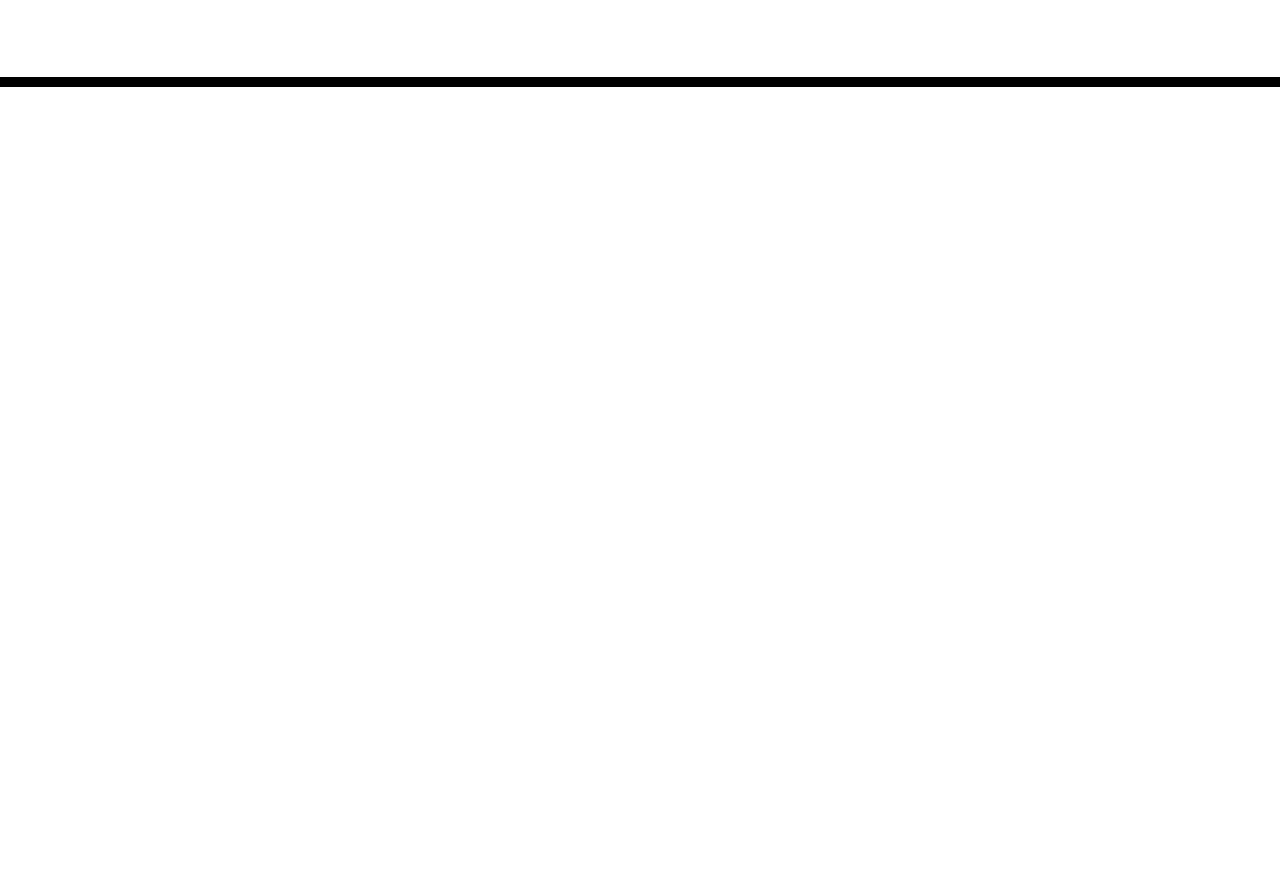
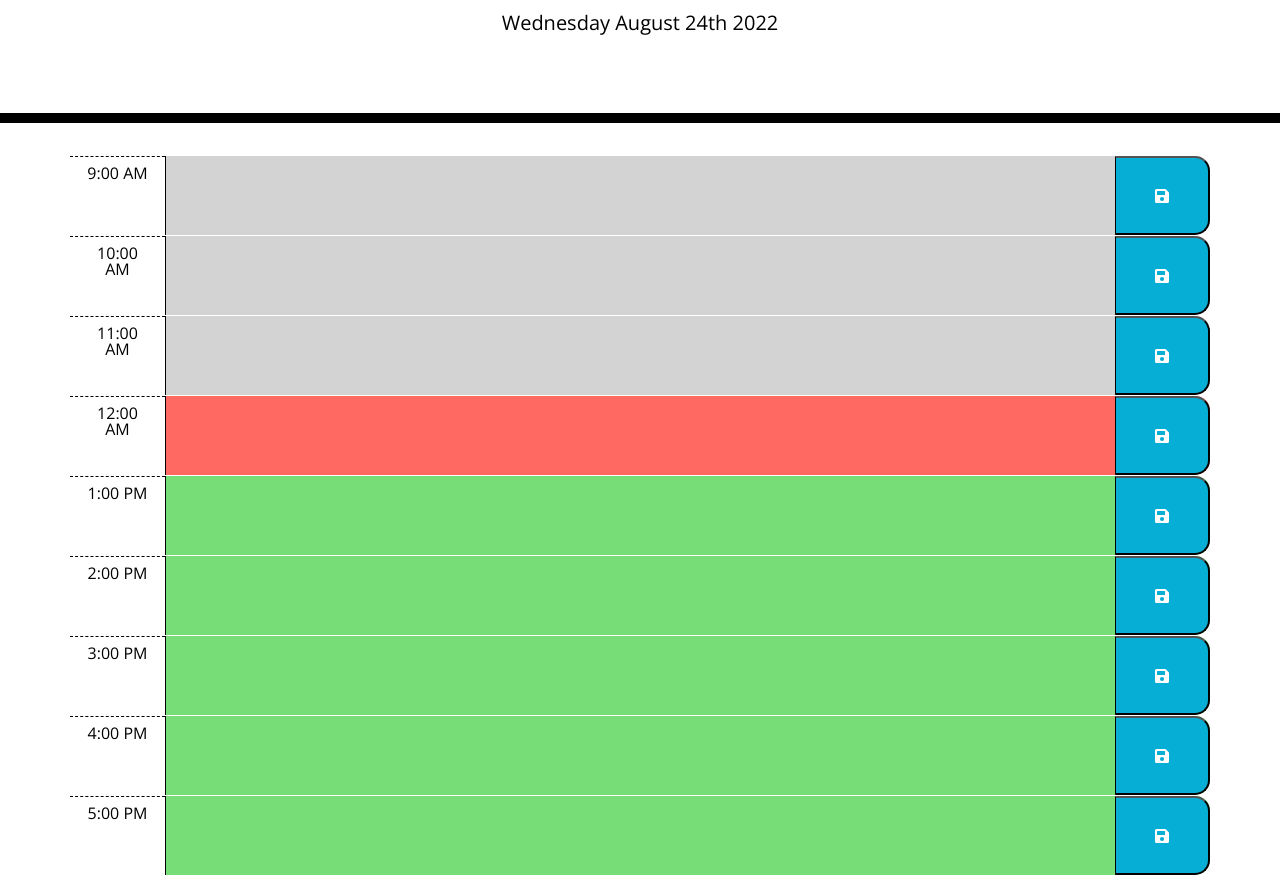
Before and after one commit to Ithorell/Calendar_java-API, a plain HTML site: page Develop/index.html in a window 1280 px wide. Shown: the part 181-1056 px from the top of the page. Before the commit the page ends 800 px from the top, so only its background shows below. Drawn offline with nearby package versions, Linux system fonts and the light colour scheme.

Commit message:
Final Product

```diff
--- a/Develop/index.html
+++ b/Develop/index.html
@@ -29,10 +29,56 @@
       <p id="currentDay" class="lead"></p>
     </header>
     <div class="container">
+      <div class="row time-block" id="9">
+          <div class="col-1 hour pt-2">9:00 AM</div>
+          <textarea class="col-10 plan"></textarea>
+          <button class="col-1 saveBtn"><i class="fa fa-save"></i></button>
+      </div>
+      <div class="row time-block" id="10">
+          <div class="col-1 hour pt-2">10:00 AM</div>
+          <textarea class="col-10 plan"></textarea>
+          <button class="col-1 saveBtn"><i class="fa fa-save"></i></button>
+      </div>
+      <div class="row time-block" id="11">
+          <div class="col-1 hour pt-2">11:00 AM</div>
+          <textarea class="col-10 plan"></textarea>
+          <button class="col-1 saveBtn"><i class="fa fa-save"></i></button>
+      </div>
+      <div class="row time-block" id="12">
+          <div class="col-1 hour pt-2">12:00 AM</div>
+          <textarea class="col-10 plan"></textarea>
+          <button class="col-1 saveBtn"><i class="fa fa-save"></i></button>
+      </div>
+      <div class="row time-block" id="13">
+          <div class="col-1 hour pt-2">1:00 PM</div>
+          <textarea class="col-10 plan"></textarea>
+          <button class="col-1 saveBtn"><i class="fa fa-save"></i></button>
+      </div>
+      <div class="row time-block" id="14">
+          <div class="col-1 hour pt-2">2:00 PM</div>
+          <textarea class="col-10 plan"></textarea>
+          <button class="col-1 saveBtn"><i class="fa fa-save"></i></button>
+      </div>
+      <div class="row time-block" id="15">
+          <div class="col-1 hour pt-2">3:00 PM</div>
+          <textarea class="col-10 plan"></textarea>
+          <button class="col-1 saveBtn"><i class="fa fa-save"></i></button>
+      </div>
+      <div class="row time-block" id="16">
+          <div class="col-1 hour pt-2">4:00 PM</div>
+          <textarea class="col-10 plan"></textarea>
+          <button class="col-1 saveBtn"><i class="fa fa-save"></i></button>
+      </div>
+      <div class="row time-block" id="17">
+          <div class="col-1 hour pt-2">5:00 PM</div>
+          <textarea class="col-10 plan"></textarea>
+          <button class="col-1 saveBtn"><i class="fa fa-save"></i></button>
+      </div>
       <!-- Timeblocks go here -->
     </div>
 
     <script src="https://cdnjs.cloudflare.com/ajax/libs/jquery/3.2.1/jquery.min.js"></script>
     <script src="https://cdnjs.cloudflare.com/ajax/libs/moment.js/2.24.0/moment.min.js"></script>
+    <script src="script.js"></script>
   </body>
 </html>
--- /dev/null
+++ b/Develop/script.js
@@ -0,0 +1,63 @@
+/**
+ * Criteria
+ *
+GIVEN I am using a daily planner to create a schedule
+WHEN I open the planner
+THEN the current day is displayed at the top of the calendar
+WHEN I scroll down
+THEN I am presented with timeblocks for standard business hours
+WHEN I view the timeblocks for that day
+THEN each timeblock is color coded to indicate whether it is in the past, present, or future
+WHEN I click into a timeblock
+THEN I can enter an event
+WHEN I click the save button for that timeblock
+THEN the text for that event is saved in local storage
+WHEN I refresh the page
+THEN the saved events persist
+ */
+
+// Variables
+
+var saveBtn = $(".saveBtn")
+
+// fecha de hoy
+$("#currentDay").text(moment().format('dddd MMMM Do YYYY'));
+
+// determina los colores de los blocks con respecto al tiempo
+function timeBlockColors() {
+    var hour = moment().hours();
+
+    $(".time-block").each(function(){
+        var currentHour = parseInt($(this).attr("id"));
+
+        if (currentHour>hour) {
+            $(this).addClass("future")
+        }else if (currentHour == hour){
+            $(this).addClass("present")
+        }else {
+            $(this).addClass("past")
+        }
+    })
+};
+// cuando hace click guarda el tiempo y plan
+saveBtn.on("click", function(){
+    var time = $(this).siblings(".hour").text();
+    var plan = $(this).siblings(".plan").val();
+
+    localStorage.setItem(time,plan);
+})
+
+function usePlanner(){
+    $(".hour").each(function(){
+        var presentHour = $(this).text();
+        var currentPlan = localStorage.getItem(presentHour)
+
+        if (currentPlan !== null){
+            $(this).siblings(".plan").val(currentPlan)
+        }
+
+    })
+}
+
+timeBlockColors();
+usePlanner();
```
